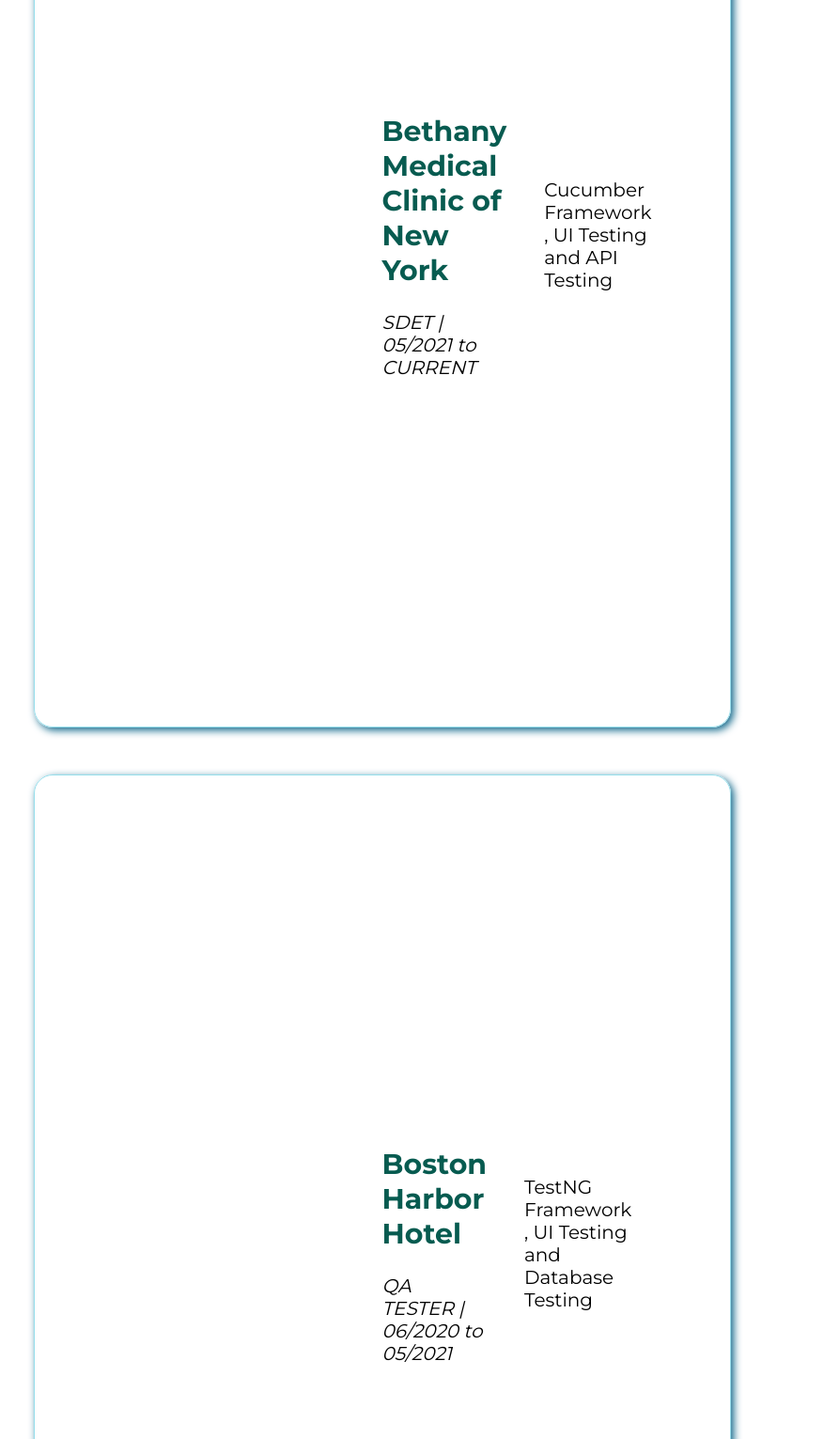
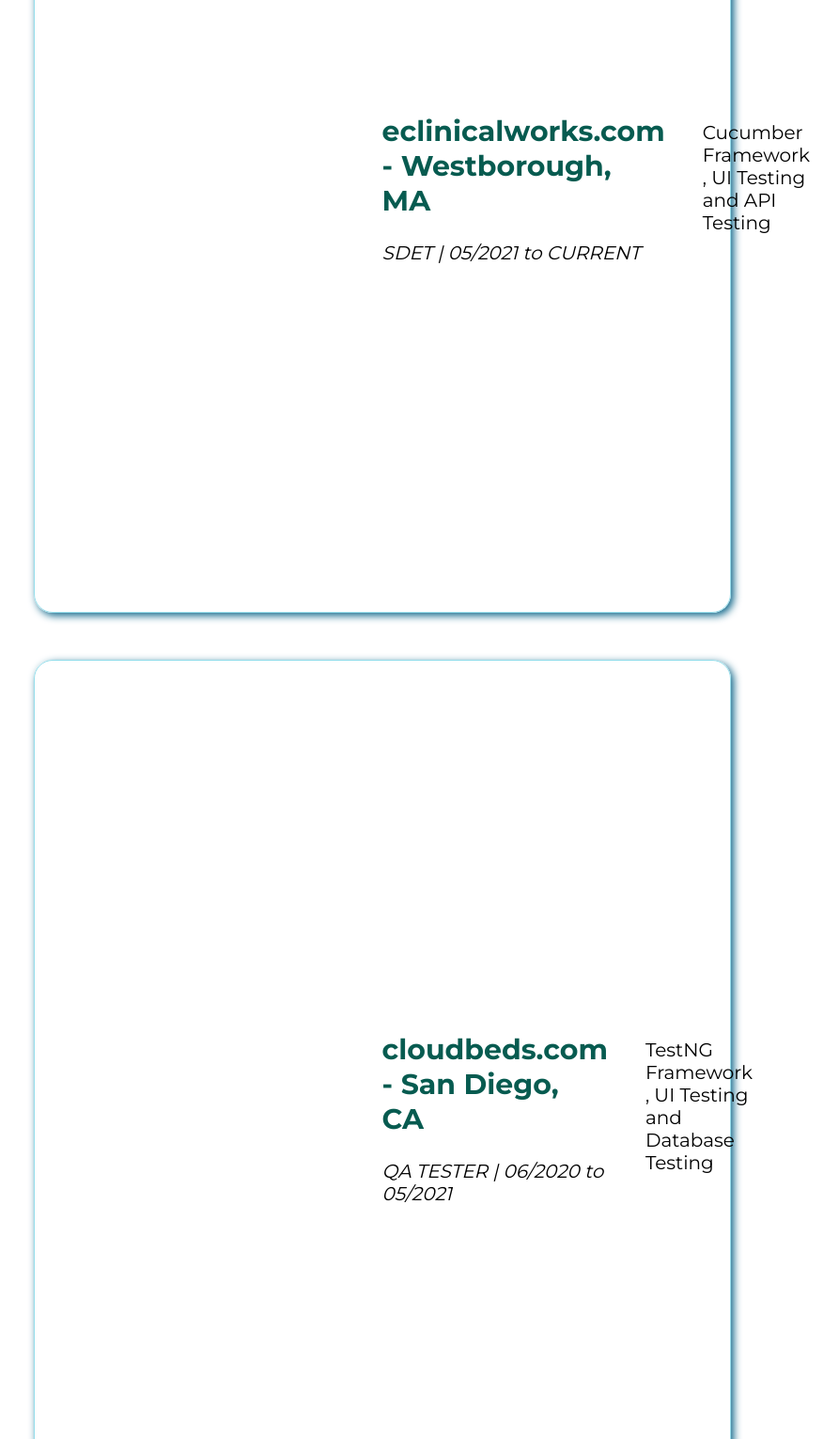
Before and after one commit to arif-gungorur/resume.website, a plain HTML site: page resume.html in a window 1280 px wide. Shown: the part 700-2231 px from the top of the page at 94% size, without its empty margins (246-1139 px from the left). Drawn offline with Linux system fonts and the light colour scheme.

Commit message:
resume.update

```diff
--- a/resume.html
+++ b/resume.html
@@ -38,7 +38,7 @@
 
         <div class="card">
           <div class="left">
-            <h2>Bethany Medical Clinic of New York</h2>
+            <h2>eclinicalworks.com - Westborough, MA</h2>
             <i>SDET | 05/2021 to CURRENT </i>
           </div>
           <div class="right">
@@ -48,7 +48,7 @@
 
         <div class="card">
           <div class="left">
-            <h2>Boston Harbor Hotel</h2>
+            <h2>cloudbeds.com - San Diego, CA</h2>
             <i>QA TESTER | 06/2020 to 05/2021 </i>
           </div>
           <div class="right">
```
